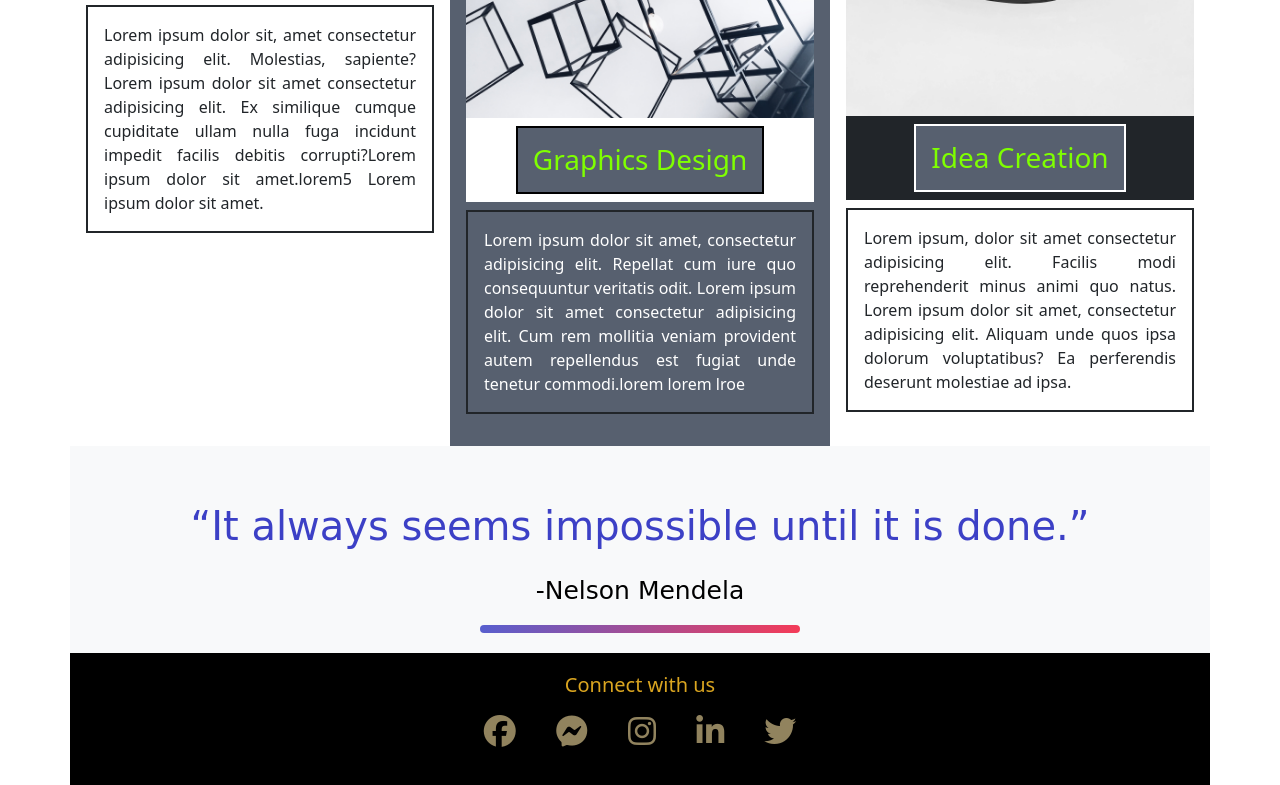
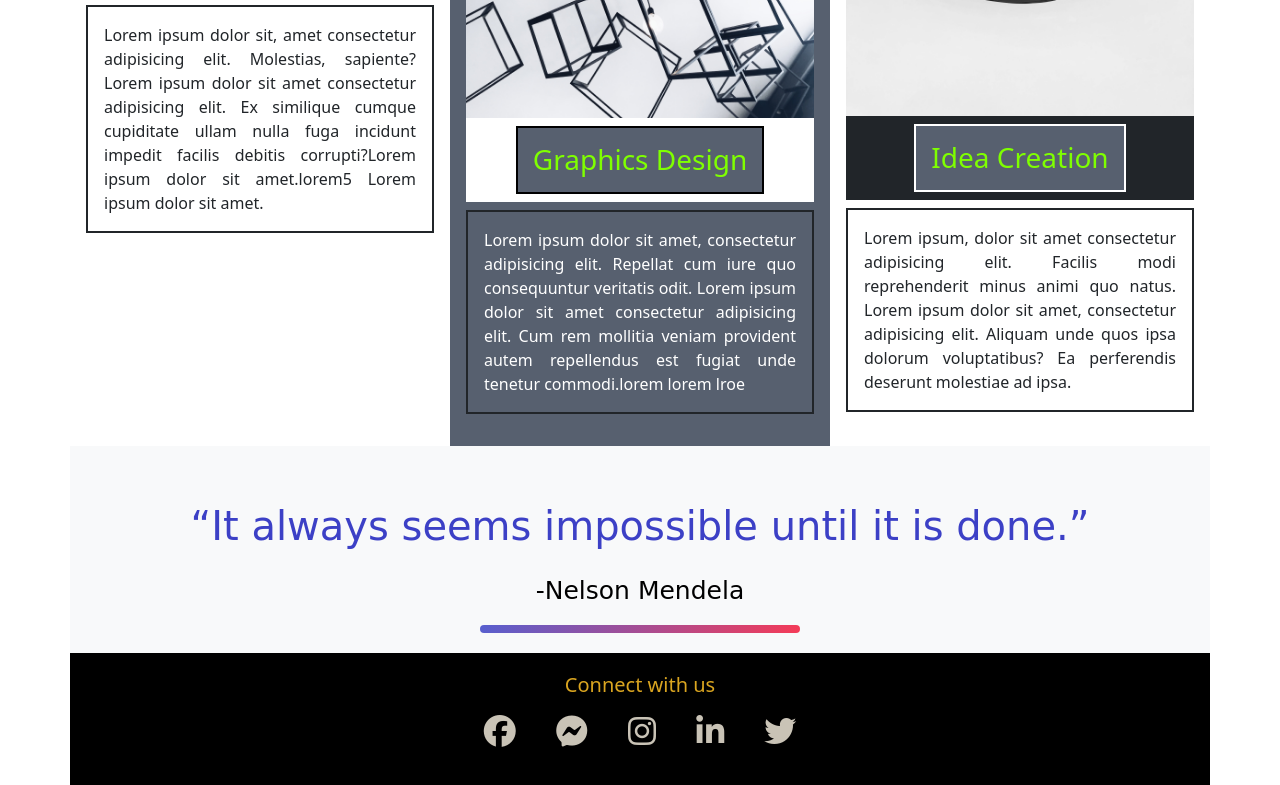
Before and after one commit to MSSohan/service_section_webpage, a plain HTML site: page index.html in a window 1280 px wide. Shown: the part 750-1535 px from the top of the page. Drawn offline with nearby package versions, Linux system fonts and the light colour scheme; a web font is replaced by a local one.

Commit message:
Update style.css

```diff
--- a/css/style.css
+++ b/css/style.css
@@ -74,7 +74,7 @@ main a:hover {
   text-decoration: none;
   transition: 0.6s;
   margin: 10px;
-  color: rgba(233, 210, 151, 0.623);
+  color: rgba(228, 221, 206, 0.884);
 }
 .social-links:hover {
   color: gold;
```
